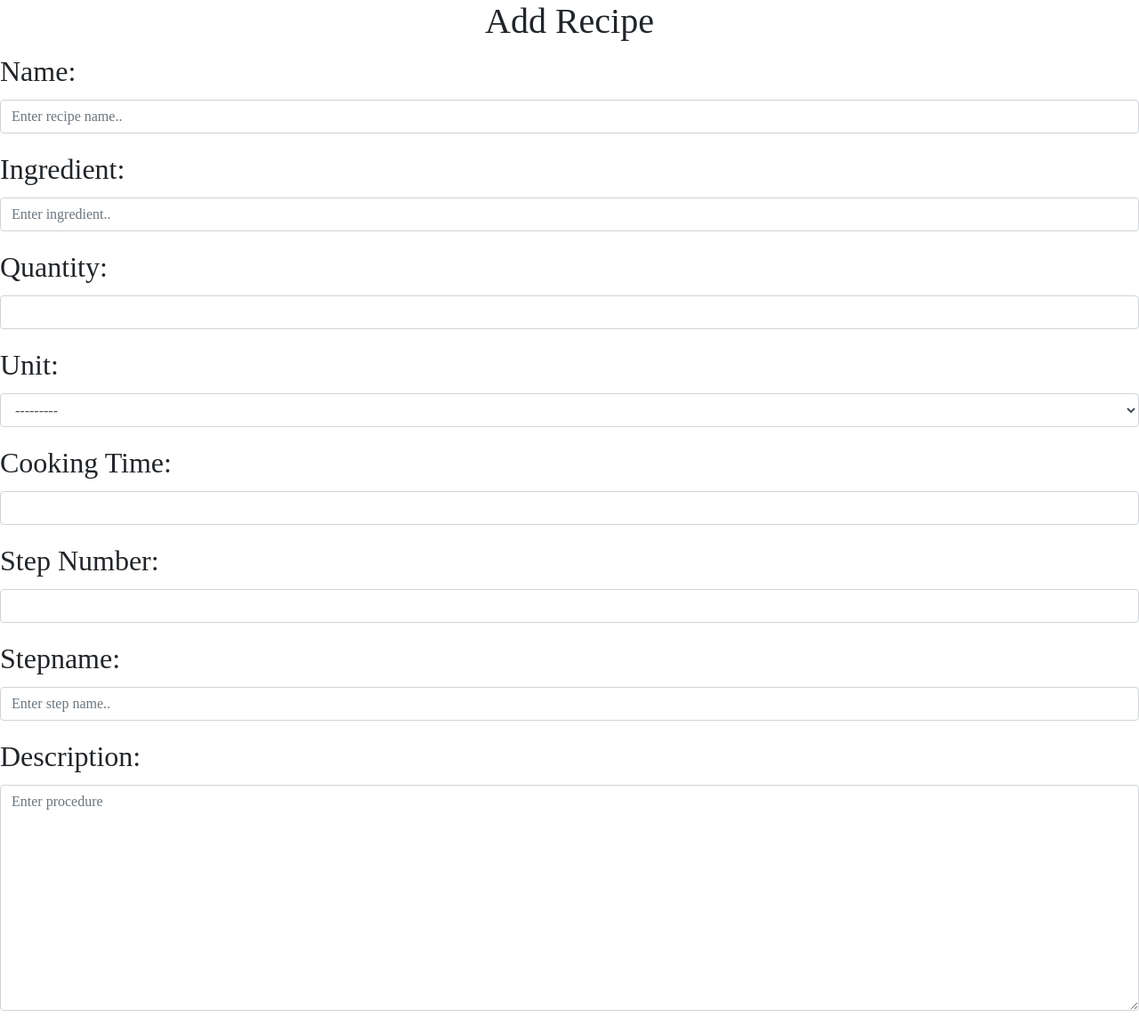
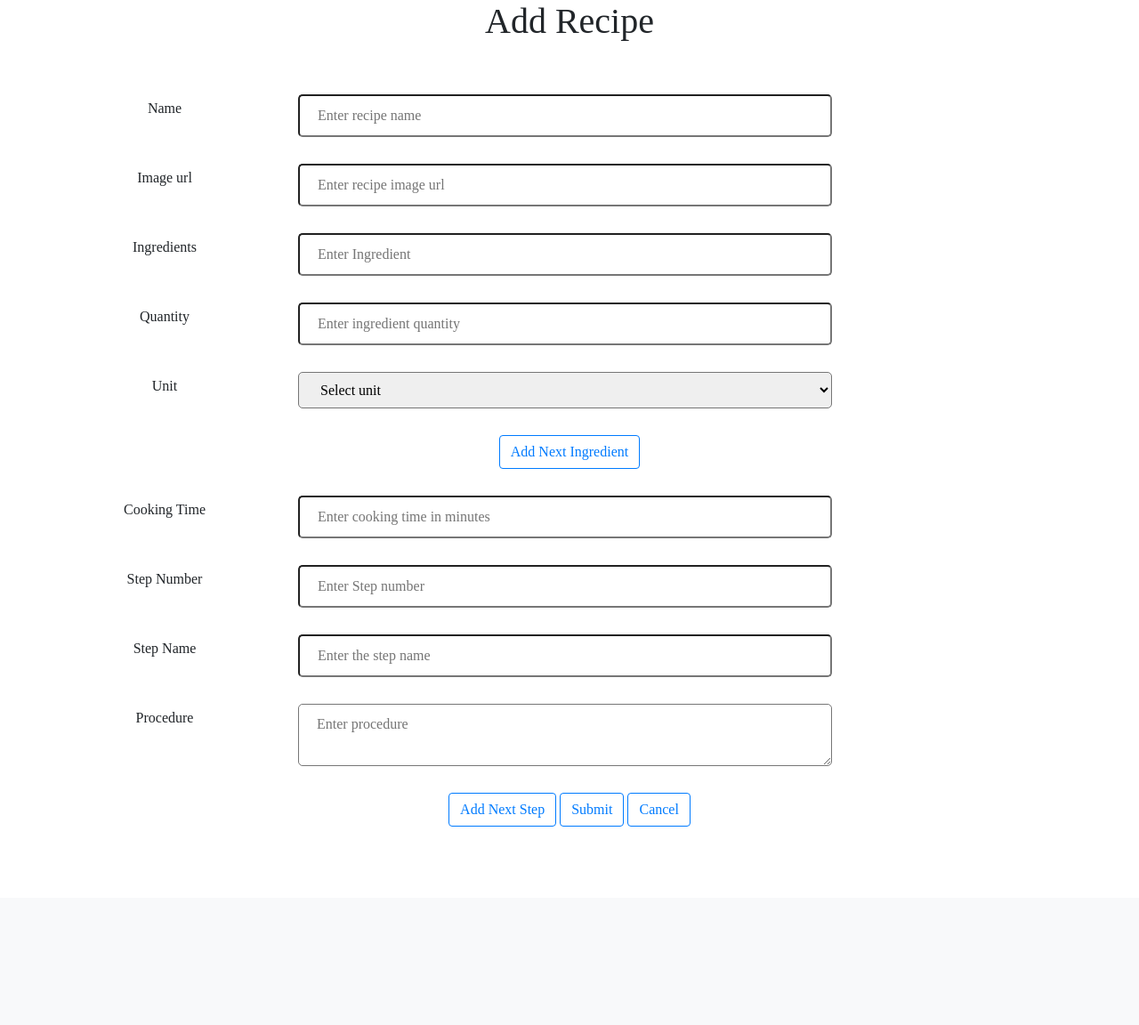
Before and after one commit to ranjanigopi/recipe-manager, a Django app: page /recipe/add in a window 1280 px wide. Shown: the part 56-1208 px from the top of the page at 89% size. After the commit the page ends 985 px from the top, so only its background shows below. Run offline with Django 3.2, Linux system fonts and the light colour scheme; data comes from the database, SQL or seed files in the repository; both versions use the stored data as it was after the commit.

Commit message:
Add recipe functionality

```diff
--- a/recipemanager/form/AddRecipe.py
+++ /dev/null
@@ -1,28 +0,0 @@
-from django import forms
-from ..models import Unit
-
-
-class AddRecipe(forms.Form):
-    Name = forms.CharField(required=True, max_length=100,
-                           widget=forms.TextInput(attrs={"placeholder": "Enter recipe name.."}))
-    Ingredient = forms.CharField(required=True, max_length=64,
-                                 widget=forms.TextInput(attrs={"placeholder": "Enter ingredient.."}))
-    Quantity = forms.IntegerField()
-    Unit = forms.ModelChoiceField(required=True,
-                                  queryset=Unit.objects.all())
-    CookingTime = forms.IntegerField(required=True, label="Cooking Time")
-    Step = forms.IntegerField(required=True, label="Step Number")
-    StepName = forms.CharField(required=True, max_length=100,
-                               widget=forms.TextInput(attrs={"placeholder": "Enter step name.."}))
-    Description = forms.CharField(widget=forms.Textarea(attrs={"placeholder": "Enter procedure"}))
-
-    def __init__(self, *args, **kwargs):
-        super(AddRecipe, self).__init__(*args, **kwargs)
-        self.fields['Name'].widget.attrs.update({'class': 'form-control'})
-        self.fields['Ingredient'].widget.attrs.update({'class': 'form-control'})
-        self.fields['Quantity'].widget.attrs.update({'class': 'form-control'})
-        self.fields['Unit'].widget.attrs.update({'class': 'form-control'})
-        self.fields['CookingTime'].widget.attrs.update({'class': 'form-control'})
-        self.fields['Step'].widget.attrs.update({'class': 'form-control'})
-        self.fields['StepName'].widget.attrs.update({'class': 'form-control'})
-        self.fields['Description'].widget.attrs.update({'class': 'form-control'})
--- a/recipemanager/models.py
+++ b/recipemanager/models.py
@@ -36,13 +36,14 @@ class Pantry(models.Model):
 
 class Recipe(models.Model):
     name = models.CharField(max_length=75)
+    image = models.URLField(default=None)
 
     def __str__(self):
         return f"Recipe: {self.name}"
 
 
 class Step(models.Model):
-    recipe = models.ForeignKey(Recipe,on_delete=models.SET_NULL, null=True, blank=True, related_name="recipe_id")
+    recipe = models.ForeignKey(Recipe,on_delete=models.CASCADE, null=True, blank=True, related_name="recipe_id")
     order = models.IntegerField(default=0)
     name = models.CharField(max_length=75)
     description = models.TextField(max_length=1000)
@@ -63,7 +64,7 @@ class ShoppingList(models.Model):
 
 
 class Ingredient(models.Model):
-    recipe = models.ForeignKey(Recipe,on_delete=models.SET_NULL,null=True,blank=True,related_name="ingredient_recipe_id")
+    recipe = models.ForeignKey(Recipe,on_delete=models.CASCADE,null=True,blank=True,related_name="ingredient_recipe_id")
     item = models.ForeignKey(Item, on_delete=models.SET_NULL, null=True, blank=True, related_name="ingredient_item_id")
     quantity = models.IntegerField(default=0)
     unit = models.ForeignKey(Unit,on_delete=models.SET_NULL, null=True, blank=True,related_name="ingredient_unit_id")
--- a/recipemanager/static/recipemanager/index.css
+++ b/recipemanager/static/recipemanager/index.css
@@ -1,6 +1,5 @@
 .body{
     font-family: "MV Boli";
-    font-size: xx-large;
 }
 
 .container {
@@ -40,7 +39,3 @@ h1 {
     margin: 20px;
     text-align: center;
 }
-
-.pantry-table {
-
-}
--- a/recipemanager/static/recipemanager/recipe.css
+++ b/recipemanager/static/recipemanager/recipe.css
@@ -1,3 +1,22 @@
 .recipe-form {
+    padding: 50px;
+    text-align: center;
+}
 
+.row {
+    margin-bottom: 30px;
 }
+
+.text {
+    line-height: 2em;
+    width: 300px;
+}
+
+.input {
+    width: 600px;
+    padding: 10px 20px;
+    border-radius: 5px;
+}
+button {
+    margin-bottom: 30px;
+}
--- /dev/null
+++ b/recipemanager/static/recipemanager/recipe.js
@@ -0,0 +1,76 @@
+const ingredient = document.getElementById("ingredient");
+const quantity = document.getElementById("quantity");
+const unit = document.getElementById("unit")
+const ingredients = document.getElementById('ingredients-list');
+const stepNumber = document.getElementById("step-no");
+const stepName = document.getElementById("step-name");
+const stepProcedure = document.getElementById('step-procedure');
+const steps = document.getElementById('steps');
+
+const ingredientList = [];
+const stepList = [];
+
+function renderIngredients() {
+    ingredients.innerHTML = '';
+    ingredientList.forEach(ing => {
+        ingredients.innerHTML += `<li>${ing.ingredient} - ${ing.quantity} ${ing.unit}</li>`;
+    })
+}
+
+function newIngredient(ingredient, quantity, unit) {
+    return {
+        ingredient: ingredient,
+        quantity: quantity,
+        unit: unit
+    }
+}
+
+function addIngredient() {
+    const item = newIngredient(ingredient.value, quantity.value, unit.value)
+    ingredientList.push(item)
+
+    ingredient.value = null;
+    quantity.value = null;
+    unit.value = null;
+
+    renderIngredients();
+}
+
+function renderSteps() {
+    steps.innerHTML = '';
+    stepList.forEach(step => {
+        steps.innerHTML += `<li>${step.stepNumber} - ${step.stepName} - ${step.stepProcedure}</li>`;
+    })
+}
+
+function newStep(stepNumber, stepName, stepProcedure) {
+    return {
+        stepNumber: stepNumber,
+        stepName: stepName,
+        stepProcedure: stepProcedure
+    }
+}
+
+
+function addStep() {
+    const step = newStep(stepNumber.value, stepName.value, stepProcedure.value)
+    stepList.push(step)
+
+    stepNumber.value = null;
+    stepName.value = null;
+    stepProcedure.value = null;
+    stepNumber.focus();
+    renderSteps()
+}
+
+function saveRecipe() {
+    return fetch(`/recipe/save`, {
+        method: 'POST',
+        body: JSON.stringify({
+            name: document.getElementById('recipe-name').value,
+            image: document.getElementById('image').value,
+            ingredients: ingredientList,
+            steps: stepList
+        })
+    })
+}
--- a/recipemanager/templates/recipemanager/add_recipe.html
+++ b/recipemanager/templates/recipemanager/add_recipe.html
@@ -1,12 +1,64 @@
 {% extends "recipemanager/layout.html" %} {% load static %}
 {% block body %}
+    <link href="{% static 'recipemanager/recipe.css' %}" rel="stylesheet">
     <h1>
         Add Recipe
     </h1>
+
     <div class="recipe-form">
-    <form method="post">
-        {% csrf_token %}
-        {{ form.as_p }}
-    </form>
+
+        <div class="row">
+            <label class="text">Name</label>
+            <input type="text" class="input" id="recipe-name" placeholder="Enter recipe name">
+        </div>
+        <div class="row">
+            <label class="text">Image url</label>
+            <input type="text" class="input" id="image" placeholder="Enter recipe image url">
+        </div>
+        <ul id="ingredients-list">
+
+        </ul>
+        <div class="row">
+            <label class="text">Ingredients</label>
+            <input type="text" class="input" id="ingredient" placeholder="Enter Ingredient">
+        </div>
+        <div class="row">
+            <label class="text">Quantity</label>
+            <input type="text" class="input" id="quantity" placeholder="Enter ingredient quantity">
+        </div>
+        <div class="row">
+            <label class="text">Unit</label>
+            <select id="unit" class="input" required>
+                <option disabled selected>Select unit</option>
+                {% for u in units %}
+                    <option value="{{ u.id }}">{{ u.unit }}</option>
+                {% endfor %}
+            </select>
+        </div>
+        <button class="btn btn-outline-primary add-ingredient" onclick="addIngredient()">Add Next Ingredient
+        </button>
+        <div class="row">
+            <label class="text"> Cooking Time</label>
+            <input type="number" class="input" placeholder="Enter cooking time in minutes">
+        </div>
+        <ul id="steps">
+
+        </ul>
+        <div class="row">
+            <label class="text"> Step Number</label>
+            <input type="number" class="input" id="step-no" placeholder="Enter Step number">
+        </div>
+        <div class="row">
+            <label class="text"> Step Name</label>
+            <input type="text" class="input" id="step-name" placeholder="Enter the step name">
+        </div>
+        <div class="row">
+            <label class="text">Procedure</label>
+            <textarea class="input" id="step-procedure" placeholder="Enter procedure"></textarea>
+        </div>
+        <button class="btn btn-outline-primary add-step" onclick="addStep()">Add Next Step</button>
+        <button class="btn btn-outline-primary" onclick="saveRecipe()">Submit</button>
+        <button class="btn btn-outline-primary">Cancel</button>
     </div>
-    {% endblock %}
+    <script src="{% static "recipemanager/recipe.js" %}"></script>
+{% endblock %}
--- a/recipemanager/urls.py
+++ b/recipemanager/urls.py
@@ -18,6 +18,7 @@ urlpatterns = [
     path('recipe/all', views.all_recipe, name="all-recipe"),
     path('recipe/available', views.available_recipe, name="available-recipe"),
     path('recipe/add', views.add_recipe, name="add-recipe"),
+    path('recipe/save', views.save_recipe, name="save-recipe")
 
 
 ]
--- a/recipemanager/views.py
+++ b/recipemanager/views.py
@@ -1,7 +1,9 @@
 from django.shortcuts import render
 from .form.AddPantryItem import AddPantryItem
-from .form.AddRecipe import AddRecipe
 from .models import Unit, Item, ShoppingList, Ingredient, Step, Recipe, Pantry
+import json
+from django.shortcuts import HttpResponse
+from django.views.decorators.csrf import csrf_exempt
 
 
 # Create your views here.
@@ -53,15 +55,10 @@ def available_recipe(request):
 
 
 def add_recipe(request):
-    form = AddRecipe(request.POST or None)
-    if request.method == "POST":
-        if form.is_valid():
-            name = form.cleaned_data["Name"]
-            print(name)
-
-    return render(request, "recipemanager/add_recipe.html", {
-        "form": form
-    })
+    if request.method == "GET":
+        return render(request, "recipemanager/add_recipe.html", {
+            'units': Unit.objects.all()
+        })
 
 
 def add_item(name, new_quantity, unit):
@@ -86,3 +83,24 @@ def add_new_item(name, unit):
         item = Item(name=name, unit_type=base_unit)
         item.save()
         return item
+
+
+@csrf_exempt
+def save_recipe(request):
+    if request.method == "POST":
+        data = json.loads(request.body)
+        name = data.get('name')
+        image = data.get('image')
+        r = Recipe(name=name, image=image)
+        r.save()
+        recipe_ingredient = data.get('ingredients')
+        for ing in recipe_ingredient:
+            unit = Unit.objects.get(id=ing['unit'])
+            item = add_new_item(ing['ingredient'], unit)
+            i = Ingredient(quantity=ing['quantity'], item=item, recipe=r, unit=unit)
+            i.save()
+        steps = data.get('steps')
+        for step in steps:
+            s = Step(order=step['stepNumber'], name=step['stepName'], description=step['stepProcedure'], recipe=r)
+            s.save()
+    return HttpResponse(status=204)
```
Also changed, not shown: db.sqlite3, recipemanager/migrations/0003_auto_20201202_1106.py (added), recipemanager/migrations/0004_auto_20201202_1245.py (added), recipemanager/migrations/0005_auto_20201202_1600.py (added), recipemanager/migrations/0006_remove_item_base_unit.py (added), recipemanager/migrations/0007_auto_20201202_1607.py (added), recipemanager/migrations/0008_auto_20201207_1105.py (added), recipemanager/migrations/0009_auto_20201207_1652.py (added).
